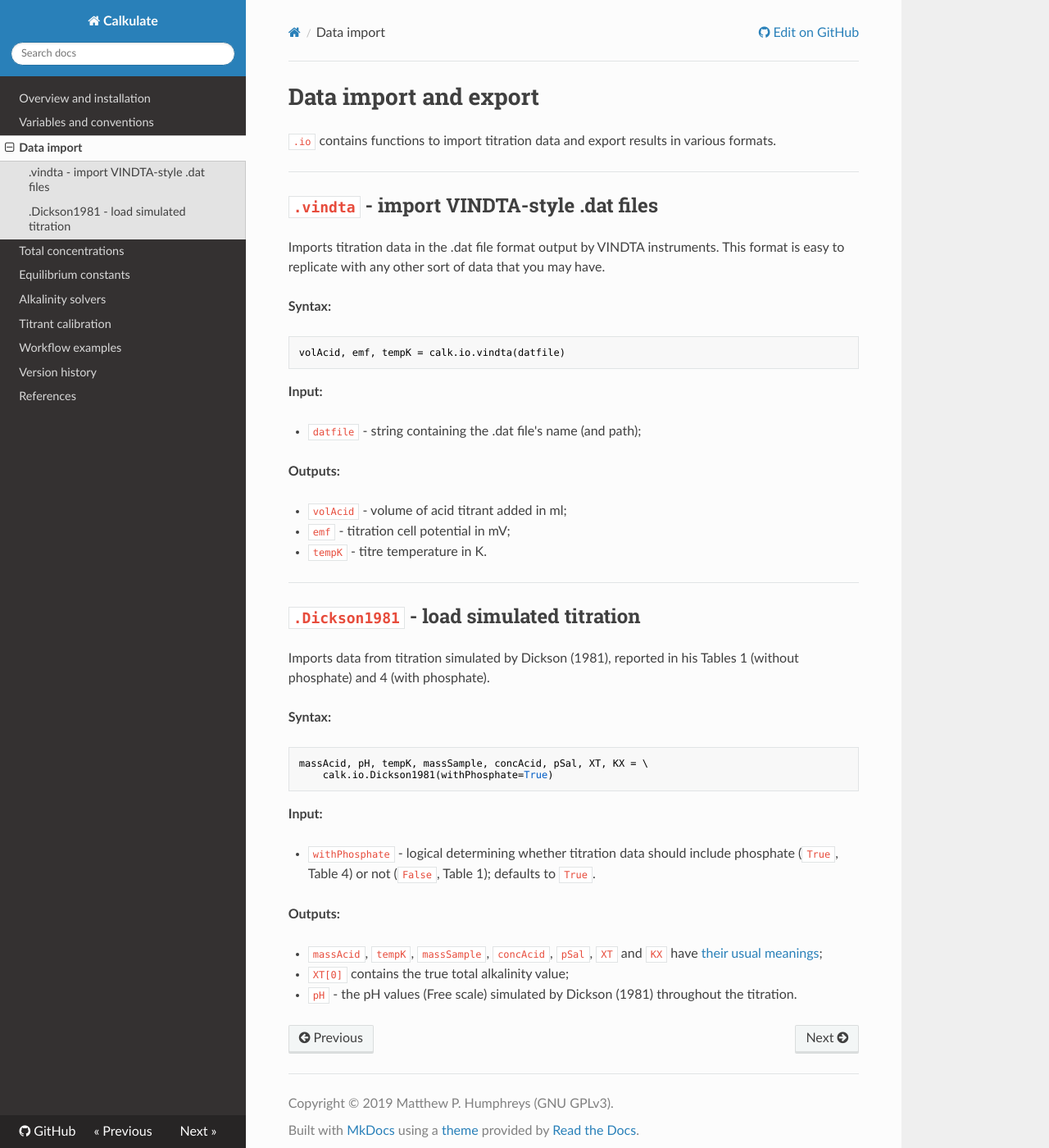
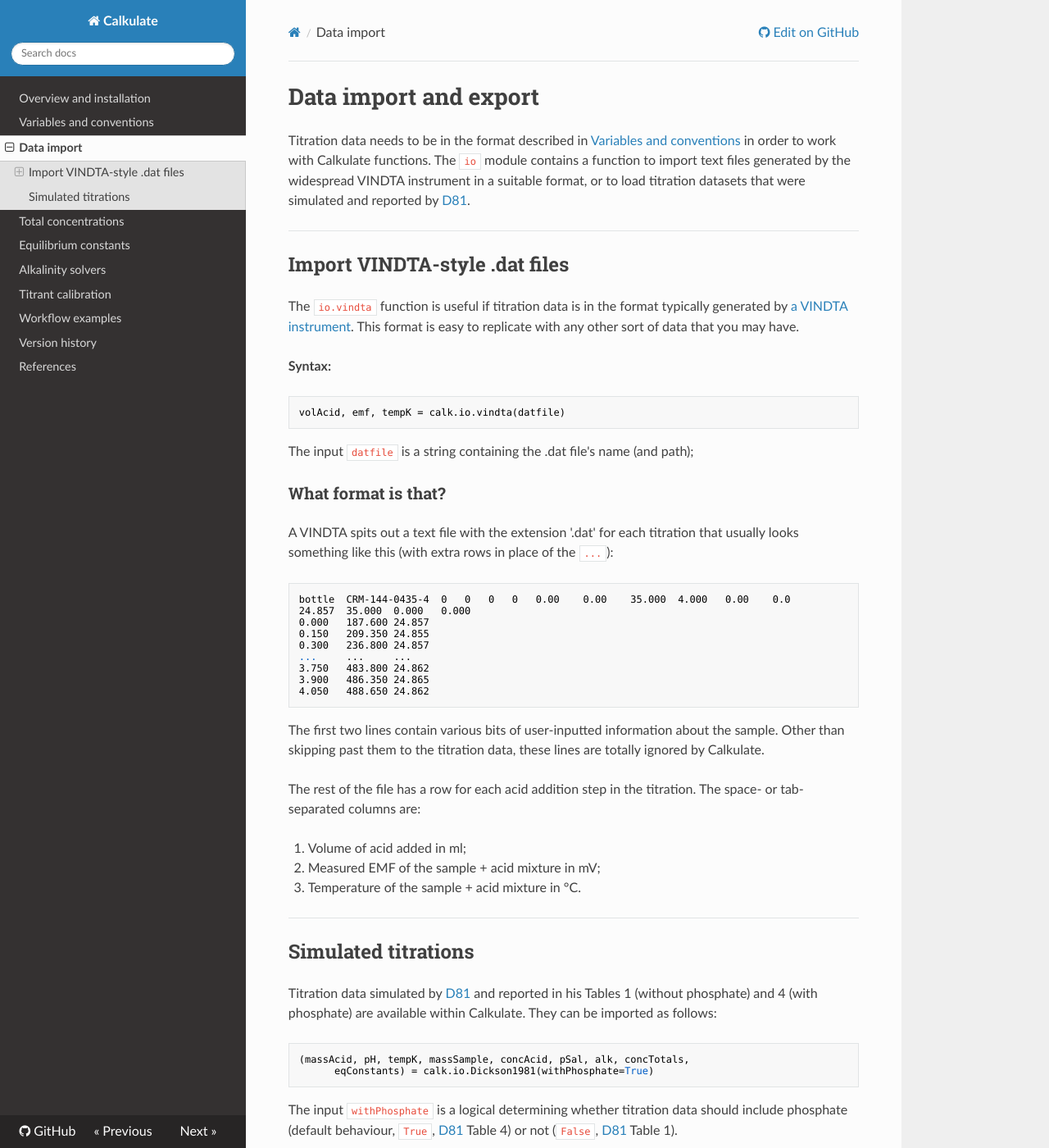
Before and after one commit to mvdh7/calkulate, an MkDocs documentation site: the page built from docs/io.md, in a window 1280 px wide and 1400 px high. Shown: the whole window at 82% size. Built offline with MkDocs 1.6.1, drawn with Linux system fonts in a browser that asks for light colours; nearby versions of some CDN libraries.

Commit message:
Tidied up import docs

````diff
--- a/docs/io.md
+++ b/docs/io.md
@@ -1,12 +1,12 @@
 # Data import and export
 
-`.io` contains functions to import titration data and export results in various formats.
+Titration data needs to be in the format described in [Variables and conventions](../conventions) in order to work with Calkulate functions. The `io` module contains a function to import text files generated by the widespread VINDTA instrument in a suitable format, or to load titration datasets that were simulated and reported by [D81](../references/#D81).
 
 ---
 
-## `.vindta` - import VINDTA-style .dat files
+## Import VINDTA-style .dat files
 
-Imports titration data in the .dat file format output by VINDTA instruments. This format is easy to replicate with any other sort of data that you may have.
+The `io.vindta` function is useful if titration data is in the format typically generated by [a VINDTA instrument](http://www.marianda.com/index.php?site=products&subsite=vindta3c). This format is easy to replicate with any other sort of data that you may have.
 
 **Syntax:**
 
@@ -14,35 +14,39 @@ Imports titration data in the .dat file format output by VINDTA instruments. Thi
 volAcid, emf, tempK = calk.io.vindta(datfile)
 ```
 
-**Input:**
+The input `datfile` is a string containing the .dat file's name (and path);
 
-  * `datfile` - string containing the .dat file's name (and path);
+### What format is that?
 
-**Outputs:**
+A VINDTA spits out a text file with the extension '.dat' for each titration that usually looks something like this (with extra rows in place of the `...`):
 
-  * `volAcid` - volume of acid titrant added in ml;
-  * `emf` - titration cell potential in mV;
-  * `tempK` - titre temperature in K.
+    bottle	CRM-144-0435-4	0	0	0	0	0.00	0.00	35.000	4.000	0.00	0.0
+    24.857	35.000	0.000	0.000
+    0.000	187.600	24.857
+    0.150	209.350	24.855
+    0.300	236.800	24.857
+    ...     ...     ...
+    3.750	483.800	24.862
+    3.900	486.350	24.865
+    4.050	488.650	24.862
+
+The first two lines contain various bits of user-inputted information about the sample. Other than skipping past them to the titration data, these lines are totally ignored by Calkulate.
+
+The rest of the file has a row for each acid addition step in the titration. The space- or tab-separated columns are:
+
+ 1. Volume of acid added in ml;
+ 2. Measured EMF of the sample + acid mixture in mV;
+ 3. Temperature of the sample + acid mixture in °C.
 
 ---
 
-## `.Dickson1981` - load simulated titration
+## Simulated titrations
 
-Imports data from titration simulated by Dickson (1981), reported in his Tables 1 (without phosphate) and 4 (with phosphate).
-
-**Syntax:**
+Titration data simulated by [D81](../references/#D81) and reported in his Tables 1 (without phosphate) and 4 (with phosphate) are available within Calkulate. They can be imported as follows:
 
 ```python
-massAcid, pH, tempK, massSample, concAcid, pSal, XT, KX = \
-    calk.io.Dickson1981(withPhosphate=True)
+(massAcid, pH, tempK, massSample, concAcid, pSal, alk, concTotals,
+      eqConstants) = calk.io.Dickson1981(withPhosphate=True)
 ```
 
-**Input:**
-
-  * `withPhosphate` - logical determining whether titration data should include phosphate (`True`, Table 4) or not (`False`, Table 1); defaults to `True`.
-
-**Outputs:**
-
-  * `massAcid`, `tempK`, `massSample`, `concAcid`, `pSal`, `XT` and `KX` have [their usual meanings](../../conventions);
-  * `XT[0]` contains the true total alkalinity value;
-  * `pH` - the pH values (Free scale) simulated by Dickson (1981) throughout the titration.
+The input `withPhosphate` is a logical determining whether titration data should include phosphate (default behaviour, `True`, [D81](../references/#D81) Table 4) or not (`False`, [D81](../references/#D81) Table 1).
````
